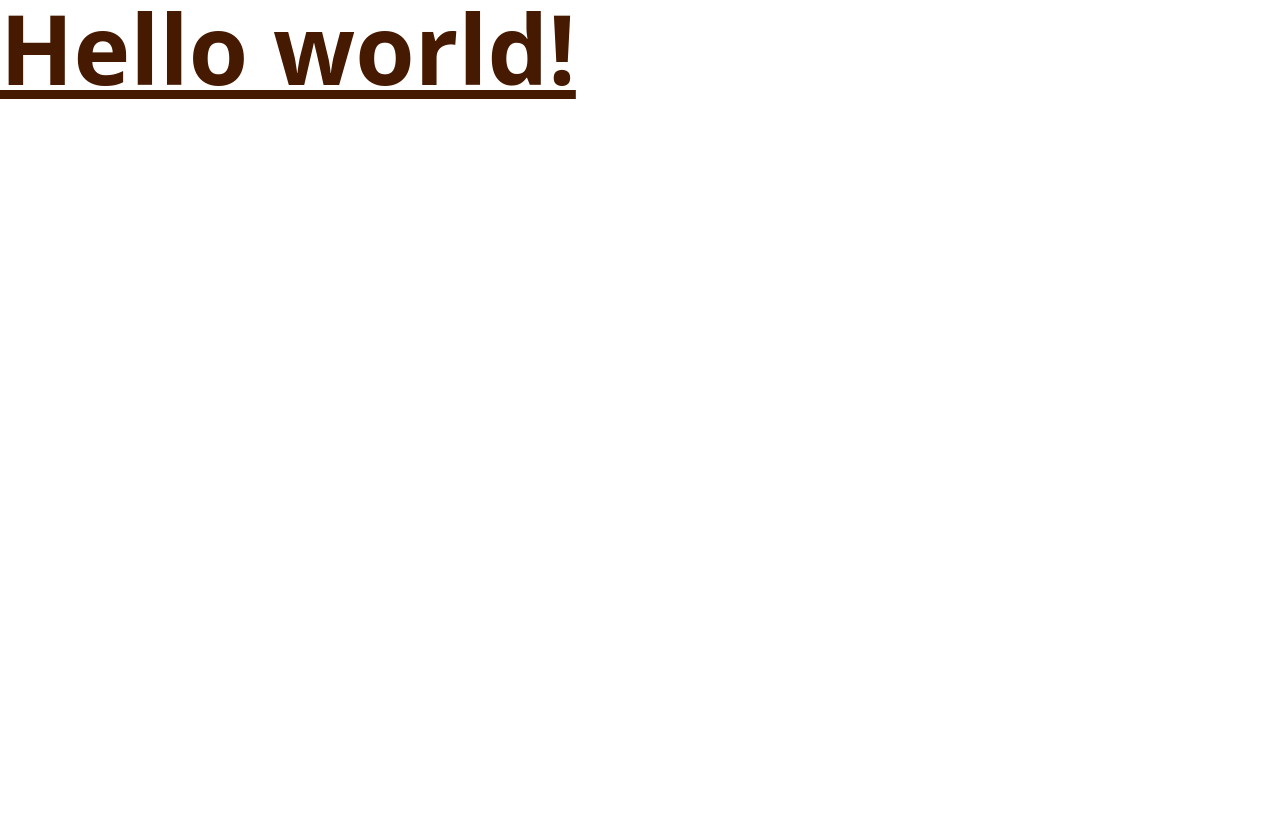
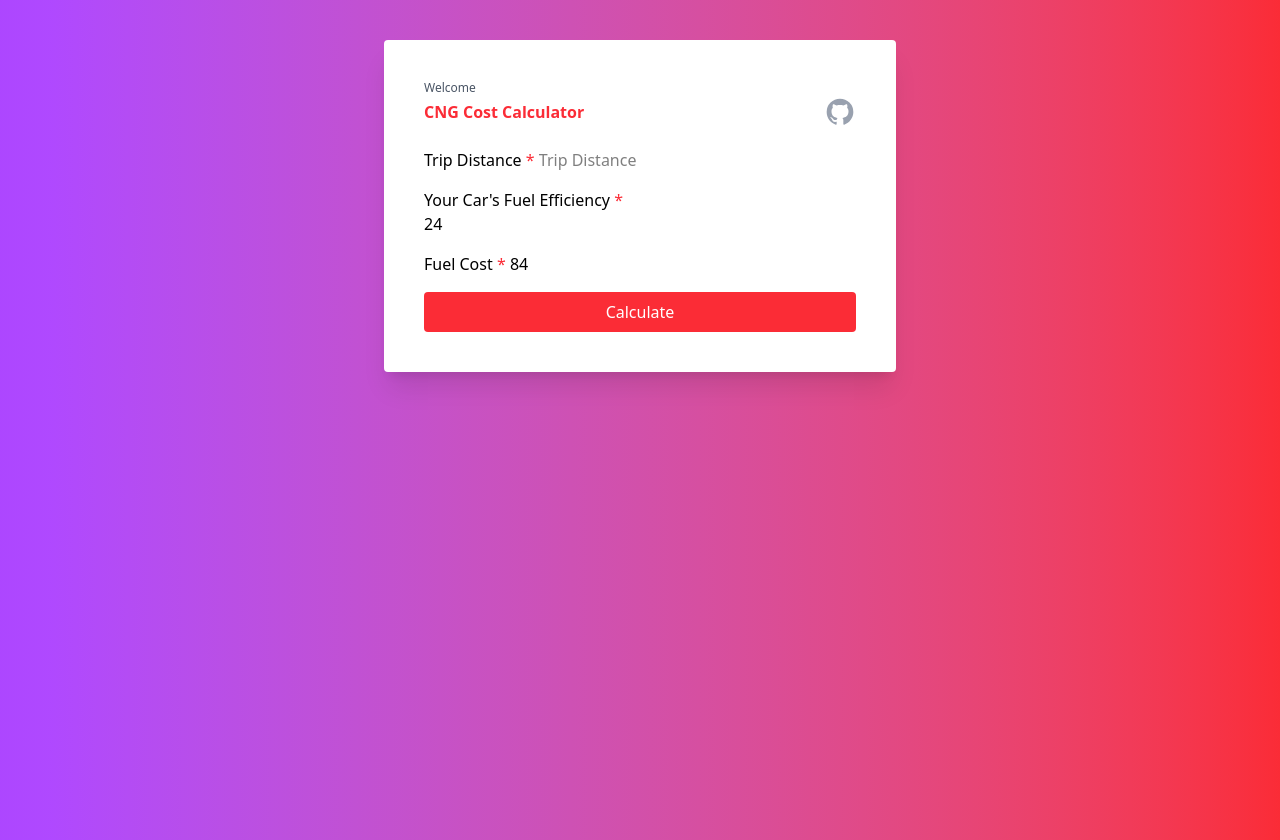
Before and after one commit to dhinakaran-Y/Basic_CNG_Calculator, a website built with Vite: page index.html in a window 1280 px wide. Before the commit the page ends 800 px from the top, so only its background shows below. Built offline with nearby package versions, Linux system fonts and the light colour scheme.

Commit message:
UI created

```diff
--- a/index.html
+++ b/index.html
@@ -6,7 +6,94 @@
     <title>Basic CNG Calculator</title>
     <link href="/assets/css/main.css" rel="stylesheet">
   </head>
-  <body>
-    <h1 class="text-8xl font-bold underline text-amber-950">    Hello world!  </h1>
+  <body
+    class="bg-gradient-to-r from-purple-500 to-red-500 min-h-screen font-roboto"
+  >
+    <div
+      class="bg-zinc-800 sm:bg-white p-10 max-w-lg mx-auto mt-10 rounded shadow-xl"
+    >
+      <div class="">
+        <div class="text-xs text-gray-600">
+          Welcome <span id="guestName"></span>
+        </div>
+
+        <div class="flex items-center justify-between">
+          <h1 class="font-bold text-red-500">CNG Cost Calculator</h1>
+          <a
+            href="https://github.com/anburocky3/cng-calculator-dom"
+            target="_blank"
+            title="See Source code"
+          >
+            <svg
+              xmlns="http://www.w3.org/2000/svg"
+              width="32"
+              height="32"
+              viewBox="0 0 24 24"
+              class="text-gray-400 hover:text-gray-600 fill-current"
+            >
+              <path
+                d="M12 2A10 10 0 0 0 2 12c0 4.42 2.87 8.17 6.84 9.5c.5.08.66-.23.66-.5v-1.69c-2.77.6-3.36-1.34-3.36-1.34c-.46-1.16-1.11-1.47-1.11-1.47c-.91-.62.07-.6.07-.6c1 .07 1.53 1.03 1.53 1.03c.87 1.52 2.34 1.07 2.91.83c.09-.65.35-1.09.63-1.34c-2.22-.25-4.55-1.11-4.55-4.92c0-1.11.38-2 1.03-2.71c-.1-.25-.45-1.29.1-2.64c0 0 .84-.27 2.75 1.02c.79-.22 1.65-.33 2.5-.33c.85 0 1.71.11 2.5.33c1.91-1.29 2.75-1.02 2.75-1.02c.55 1.35.2 2.39.1 2.64c.65.71 1.03 1.6 1.03 2.71c0 3.82-2.34 4.66-4.57 4.91c.36.31.69.92.69 1.85V21c0 .27.16.59.67.5C19.14 20.16 22 16.42 22 12A10 10 0 0 0 12 2Z"
+              />
+            </svg>
+          </a>
+        </div>
+      </div>
+
+      <form class="mt-5 space-y-4">
+        <div>
+          <label for="trip-distance" class="form-label"
+            >Trip Distance <span class="text-red-500">*</span></label
+          >
+          <input
+            id="trip-distance"
+            type="number"
+            placeholder="Trip Distance"
+            class="form-input"
+            required
+          />
+        </div>
+
+        <div>
+          <label for="fuel-efficiency" class="form-label"
+            >Your Car's Fuel Efficiency
+            <span class="text-red-500">*</span></label
+          >
+          <input
+            id="fuel-efficiency"
+            type="number"
+            placeholder="Fuel Efficiency"
+            class="form-input"
+            value="24"
+            required
+          />
+        </div>
+
+        <div>
+          <label for="fuel-cost" class="form-label"
+            >Fuel Cost <span class="text-red-500">*</span></label
+          >
+          <input
+            id="fuel-cost"
+            type="number"
+            placeholder="Fuel cost"
+            class="form-input"
+            value="84"
+            required
+          />
+        </div>
+
+        <div>
+          <button
+            id="calculateBtn"
+            class="bg-red-500 px-4 py-2 rounded text-white w-full"
+          >
+            Calculate
+          </button>
+        </div>
+      </form>
+    </div>
+
+    <!-- JS -->
+    <script src="./assets/js/main.js" type="module"></script>
   </body>
 </html>
```
